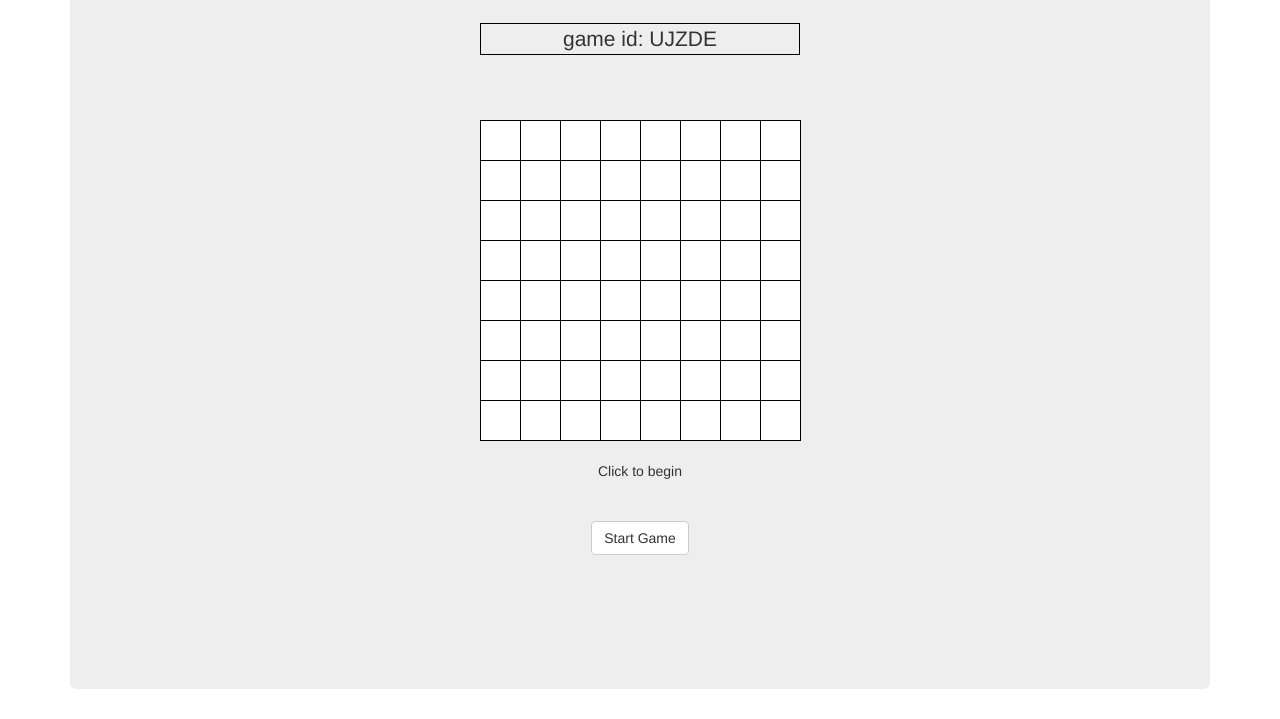
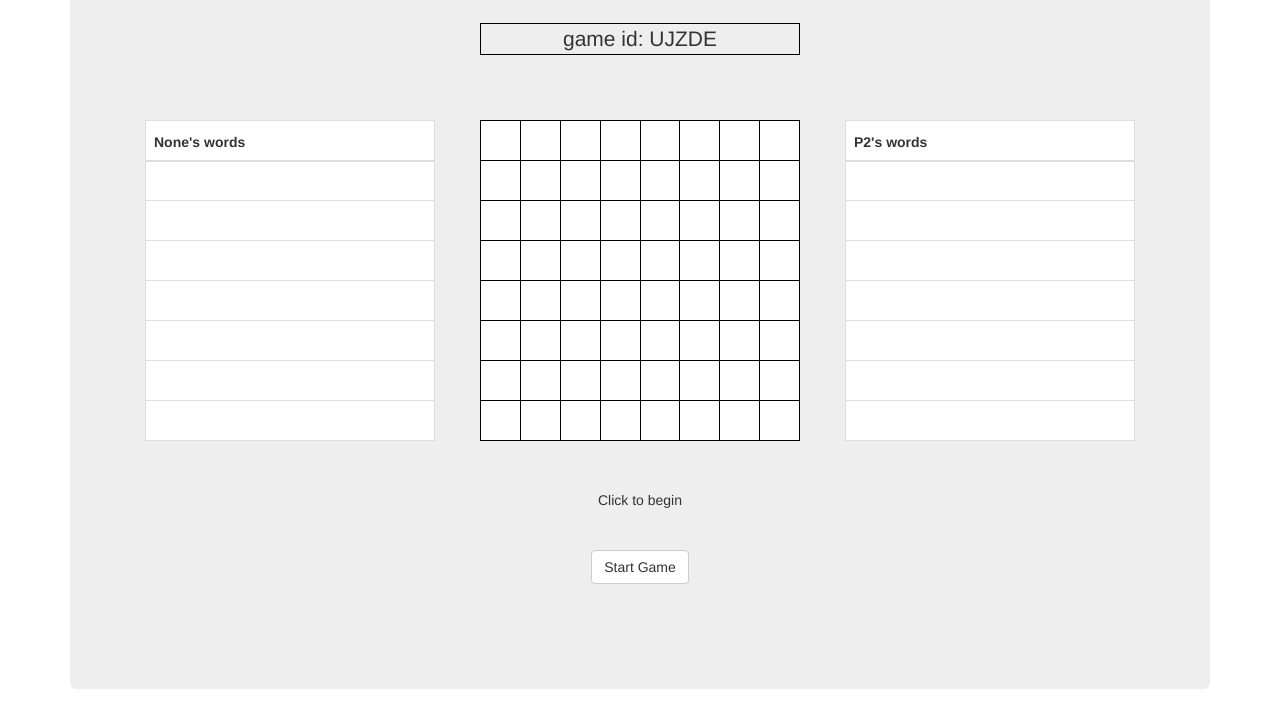
Before and after one commit to davidberiro/wordfinder, a Flask app: page /creategame in a window 1280 px wide. Shown: the part 233-952 px from the top of the page. Run offline with Flask 2, Linux system fonts and the light colour scheme; lists and menus that the app fills with data are empty; some libraries are stand-ins or nearby versions.

Commit message:
more work more work more work

```diff
--- a/app.py
+++ b/app.py
@@ -2,7 +2,10 @@
 from flask import Flask, render_template, request, session, jsonify
 import os
 from letterGenerator import *
-from flask_socketio import SocketIO, emit
+# from flask_socketio import SocketIO, emit
+
+
+## moshes wordnik api: 41888df0924e3b4a0739a0242ce0db25313c90fa66ed57e28
 
 chance_to_clean = 100
 game_id_length = 5
@@ -34,7 +37,7 @@
         username = "P1"
     #appending gameid to currentGames dictionary
     currentGames[game_id] = {"num_of_players": 1, "last_pinged": time.time(), "p1_name": username, "p2_name": None, "game_started": "false"}
-    return render_template('game.html', name1 = username, game_id = game_id)
+    return render_template('game.html', name1 = username, game_id = game_id, player_num = "p1")
 
 @app.route('/joingame', methods=['POST'])
 def joingame():
@@ -49,7 +52,7 @@
     name1 = currentGames[game_id]["p1_name"]
     currentGames[game_id]["num_of_players"] = 2
     currentGames[game_id]["p2_name"] = username
-    return render_template('game.html', name1 = name1, name2=username, game_id = game_id);
+    return render_template('game.html', name1 = name1, name2=username, game_id = game_id, player_num = "p2");
 
 @app.route('/ping/<gameid>')
 def pinged(gameid):
--- a/static/controller.js
+++ b/static/controller.js
@@ -4,6 +4,8 @@
 var gameInfo = {"num_of_players": 1, "last_pinged": null, "p1_name": null, "p2_name": null, "game_started": "false"}
 var gameid = $("#game-id").text().substr(9);
 var initializedGame = false
+var numOfSubmittedWords = 0;
+var myTable = $(+"")
 
 var pingerId = setInterval(ping, 1000);
 
@@ -20,6 +22,7 @@
         gameInfo = result;
         if (gameInfo["num_of_players"] == 2){
           $("#p2name").html(gameInfo["p2_name"]);
+          $("#p2-words").html(gameInfo["p2_name"] + "'s words");
         }
         if (gameInfo["game_started"] == "true" && !initializedGame){
           initializedGame = true;
@@ -77,7 +80,7 @@
     var lastClicked = {"row": -1, "col": -1};
     var $prevClicked;
 
-    var timeLeft = 30;
+    var timeLeft = 60;
     var elem = document.getElementById('timer');
     elem.innerHTML = timeLeft + ' seconds remaining';
 
@@ -102,7 +105,9 @@
     });
 
     submit_button.on('click', function(){
-      submitted_word = $("#current-word").val(selected_word);
+        table.find('td').css('background-color', 'white');
+        numOfSubmittedWords+=1;
+        submitted_word = $("#current-word").val(selected_word);
 
 
     });
@@ -139,6 +144,8 @@
       $("#current-word").val(selected_word);
     });
 
-
+var endgame = function(){
 
 }
+
+}
--- a/static/styles/homepage.css
+++ b/static/styles/homepage.css
@@ -9,11 +9,16 @@
   border: 1px solid black;
 }
 
+.submitted-words {
+    height: 350px;
+    overflow: auto;
+}
+
 .name-row {
     font-size: 50px !important;
 }
 
-td {
+td, th {
   background-color: white;
 }
 
@@ -43,14 +48,12 @@
   bottom: 10px;
 }
 
-table,
-tr,
-td {
+#main-table > tr, td {
     border: 1px solid black;
 
 }
 
-table {
+#main-table {
     /*border-collapse: collapse;*/
     margin: 0 auto;
 }
--- a/templates/game.html
+++ b/templates/game.html
@@ -23,8 +23,43 @@
       </div>
     <!-- crossword container -->
     <!-- <div class="container-fluid"> -->
+      <div class="crossword-container">
       <div class="row">
-            <div class="col crossword-container">
+          <div class="col-md-4">
+            <div class="container submitted-words">
+                <table class="table table-bordered" id="p1-table">
+                  <thead>
+                  <tr>
+                      <th>{{ name1 }}'s words</th>
+                  </tr>
+                  </thead>
+                  <tbody>
+                  <tr id="p1-row-1">
+                      <td></td>
+                  </tr>
+                  <tr id="p1-row-2">
+                      <td></td>
+                  </tr>
+                  <tr id="p1-row-3">
+                      <td></td>
+                  </tr>
+                  <tr id="p1-row-4">
+                      <td></td>
+                  </tr>
+                  <tr id="p1-row-5">
+                      <td></td>
+                  </tr>
+                  <tr id="p1-row-6">
+                      <td></td>
+                  </tr>
+                  <tr id="p1-row-7">
+                      <td></td>
+                  </tr>
+                  </tbody>
+              </table>
+            </div>
+          </div>
+          <div class="col-md-4">
                 <table id="main-table">
                   <tr class="row1">
                     <td class="column1">
@@ -236,9 +271,47 @@
                   </tr>
                 </table>
               </div>
+          <div class="col-md-4">
+              <div class="container submitted-words">
+                <table class="table table-bordered" id="p2-table">
+                  <thead>
+                  <tr>
+                      <th id="p2-words">P2's words</th>
+                  </tr>
+                  </thead>
+                  <tbody>
+                  <tr id="p2-row-1">
+                      <td></td>
+                  </tr>
+                  <tr id="p2-row-2">
+                      <td></td>
+                  </tr>
+                  <tr id="p2-row-3">
+                      <td></td>
+                  </tr>
+                  <tr id="p2-row-4">
+                      <td></td>
+                  </tr>
+                  <tr id="p2-row-5">
+                      <td></td>
+                  </tr>
+                  <tr id="p2-row-6">
+                      <td></td>
+                  </tr>
+                  <tr id="p2-row-7">
+                      <td></td>
+                  </tr>
+                  </tbody>
+              </table>
+              </div>
+          </div>
+      </div>
+      </div>
+      <div class="row">
             <div class="col"  id="timer">
               Click to begin
             </div>
+      </div>
       <!-- </div> -->
       <div class="row" id="current-word-row">
 
--- a/templates/home.html
+++ b/templates/home.html
@@ -8,7 +8,7 @@
     <div class="container-fluid">
       <div class="row">
             <div class="crossword-container">
-                <table id="#game-table">
+                <table id="main-table">
                   <tr class="row1">
                     <td class="column1">
                                           </td>
@@ -177,6 +177,5 @@
     </form>
 
   </div>
-  <!-- <script src="{{ url_for('static',filename='home_controller.js') }}"></script> -->
 
 {% endblock %}
```
Also changed, not shown: 1 other file.
